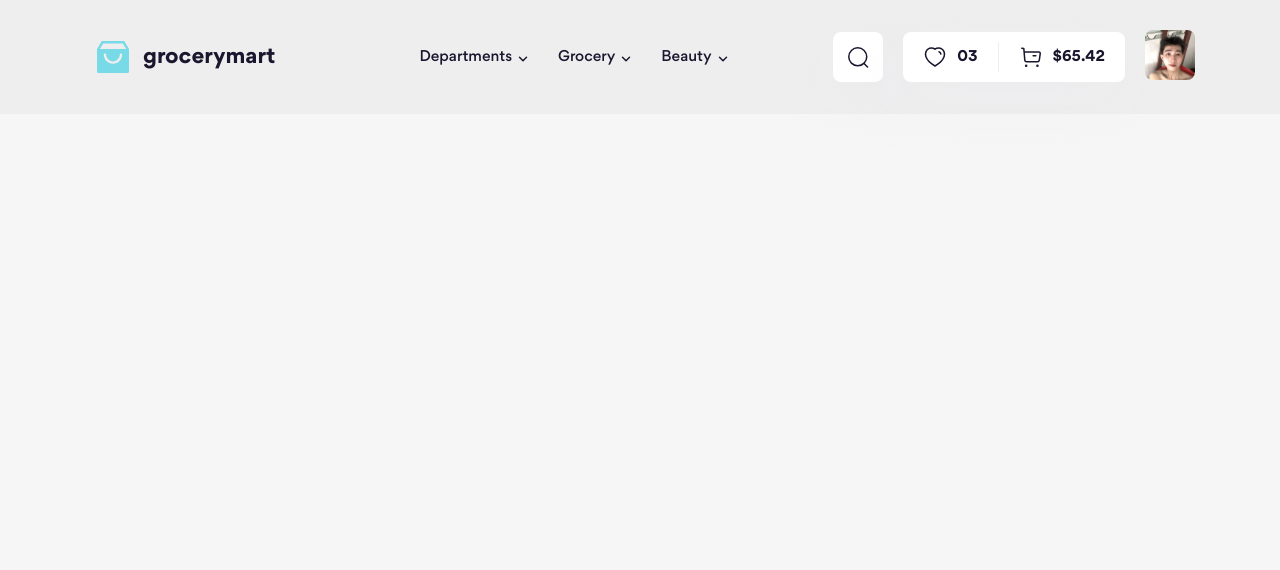
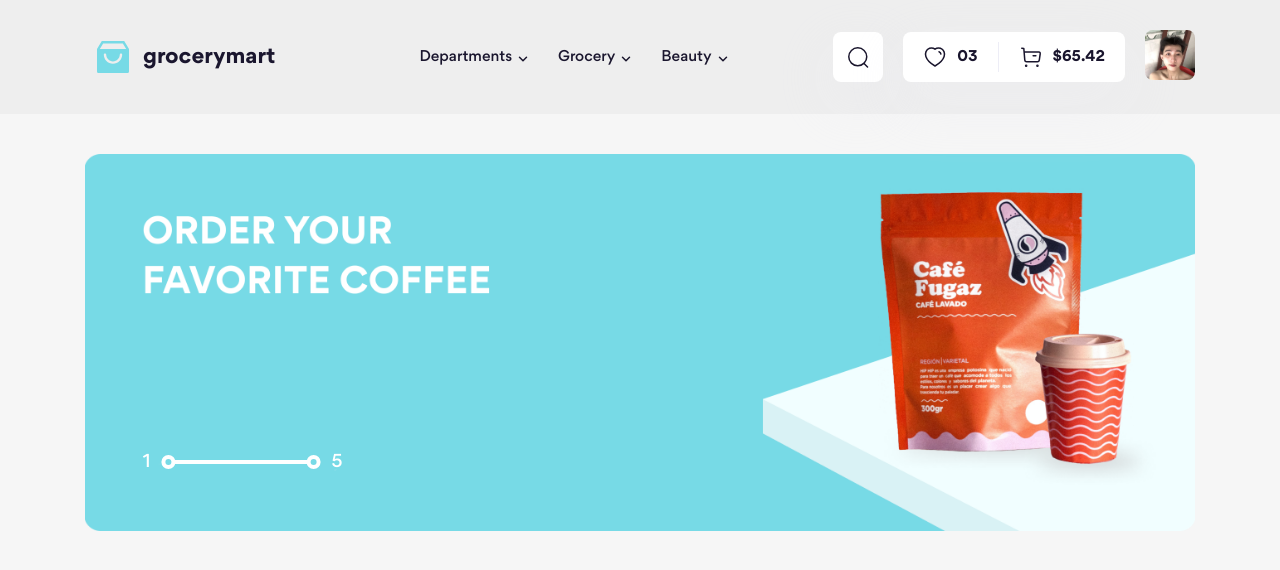
Before and after one commit to Giap-Hong-Quan/project-tmdt, a website: page index.html in a window 1280 px wide. Drawn offline with Linux system fonts and the light colour scheme.

```diff
--- a/assets/js/script.js
+++ b/assets/js/script.js
@@ -185,3 +185,19 @@
         };
     });
 }
+
+// lide show
+const imgInner = document.querySelector(".slideshow__item img");
+const prev = document.querySelector(".prev");
+const next = document.querySelector(".next");
+
+const arrImg = [
+    "assets/img/slideshow/Group 19.png",
+    "assets/img/slideshow/Group 20.png",
+    "assets/img/slideshow/Group 21.png",
+];
+let currentIndex = 0;
+next.addEventListener("click" ,function (){
+    currentIndex++;
+imgInner.src = arrImg[currentIndex];
+});
--- a/index.html
+++ b/index.html
@@ -26,6 +26,30 @@
         load("#header","./template/header.html");
     </script>
    <div class="container">
+   <!-- slideshow -->
+   <div class="slideshow">
+    <div class="slideshow__inner">
+        <div class="slideshow__item">
+            <a class="slideshow__link" href="#!">
+                <picture>
+                    <source media="(max-width:767.98px)" srcset="./assets/img/slideshow/Group-9-md.png">
+                    <img src="./assets/img/slideshow/Group 19.png" alt="" class="slideshow__img">
+                </picture>
+            </a>
+        </div>
+        <div class="slideshow__item">
+            <img src="./assets/img/slideshow/Group 19.png" alt="" class="slideshow__img">
+        </div>
+        <div class="slideshow__item">
+            <img src="./assets/img/slideshow/Group 19.png" alt="" class="slideshow__img">
+        </div>
+    </div>
+    <div class="slideshow__page">
+        <span class="slideshow__num">1</span>
+        <span class="slideshow__slider"></span>
+        <span class="slideshow__num">5</span>
+    </div>
+   </div>
 
     <h1></h1>
     <footer id="footer"></footer>
--- a/scss/components/_index.scss
+++ b/scss/components/_index.scss
@@ -1,2 +1,3 @@
 @forward "./logo";
 @forward "./dropdown";
+@forward "./slideshow";
--- /dev/null
+++ b/scss/components/_slideshow.scss
@@ -0,0 +1,71 @@
+@use "../abstracts";
+
+.slideshow{
+    position: relative;
+    margin-top: 4rem;
+    @include abstracts.breakpoint(md){
+        margin-top: 3rem;
+    }
+    &__inner{
+        display: flex;
+        overflow: hidden;
+    }
+    &__item{
+        position: relative;
+        flex-shrink: 0;
+        width: 100%;
+        padding-top: 34%;
+        @include abstracts.breakpoint(md){
+            padding-top: 50%;
+        }
+    }
+    &__img{
+        position: absolute;
+        top: 0;
+        left: 0;
+        width: 100%;
+        height: 100%;
+        object-fit: cover;
+    }
+    &__page{
+        position: absolute;
+        left: 5.2%;
+        bottom: 15%;
+        display: flex;
+        align-items: center;
+        width: 18%;
+        @include abstracts.breakpoint(md){
+            display: none;
+        }
+
+    }
+    &__num{
+        color: #fff;
+    font-size: 1.8rem;
+    font-weight: 500;
+    line-height: 2.6rem;
+    }
+    &__slider{
+    width: 100%;
+    height: 0.4rem;
+    background-color: #fff;
+    position: relative;
+    margin: 0 2.4rem;
+    &::before,
+    &::after{
+        content: "";
+        top: 50%;
+
+        position: absolute;
+        width: 1.4rem;
+        height: 1.4rem;
+        border: 0.4rem solid #fff;
+        border-radius: 50%;
+        translate: -90% -50%;
+    }
+    &::after{
+        right: 0;
+        translate: 90% -50%;
+    }
+    }
+}
--- a/scss/layout/_header.scss
+++ b/scss/layout/_header.scss
@@ -24,6 +24,7 @@
 }
 .top__bar{
     position: relative;
+    z-index: 10;
    @extend %flexItemCenter;
    @include abstracts.breakpoint(md){
     justify-content: space-between;
```
Also changed, not shown: assets/css/main.css, assets/icon/next.svg (added), assets/icon/prev.svg (added), assets/img/slideshow/Group 19.png (added), assets/img/slideshow/Group-9-md.png (added), 1 other file.
